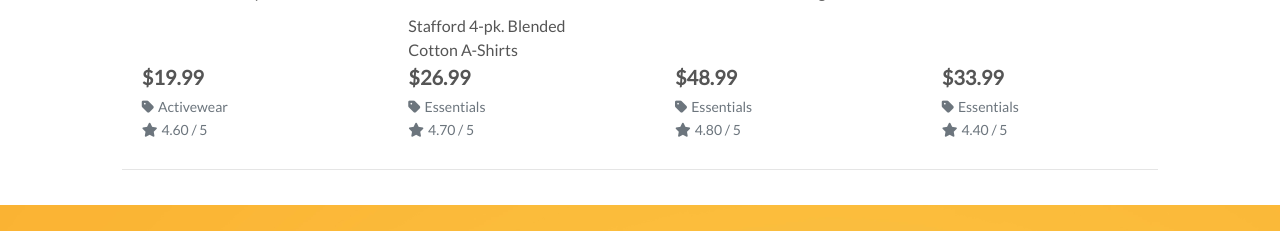
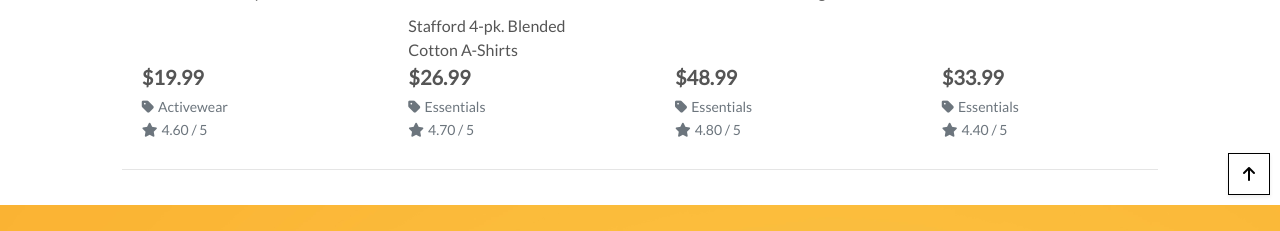
Before and after one commit to Sabri-bel/boutique_ado_v1, a Django app: a page that uses products/templates/products/products.html in a window 1280 px wide. Shown: the part 595-826 px from the top of the page. Run offline with Django 3.2, Linux system fonts and the light colour scheme; data comes from the database, SQL or seed files in the repository; some libraries are stand-ins or nearby versions.

Commit message:
add the back to top fucntionality

```diff
--- a/products/templates/products/products.html
+++ b/products/templates/products/products.html
@@ -114,6 +114,12 @@
 
     </div>
 </div>
+<!--back to top button-->
+<div class="btt-button shadow-sm rounded-0 border border-black">
+    <a class="btt-link d-flex h-100">
+        <i class="fas fa-arrow-up text-black mx-auto my-auto"></i>
+    </a>
+</div>
 
 {% endblock %}
 
@@ -124,6 +130,14 @@
 {% block postloadjs %}
     {{ block.super }}
 <script type="text/javascript">
+    //function for the back to top button functionality
+    $(',btt-link').click(function(e) {
+        window.scrollTo(0,0)
+    })
+</script>
+
+<script type="text/javascript">
+    //fucntion for the sorting fucntionality
     $('#sort-selector').change(function() {
         //1.capture the change event from the source selector itself = created a variable equal to "this"
         var selector = $(this);
--- a/static/css/base.css
+++ b/static/css/base.css
@@ -75,6 +75,18 @@ a.category-badge > span.badge:hover {
     color: #fff !important;
 }
 
+.btt-button {
+    height: 42px;
+    width: 42px;
+    position: fixed;
+    bottom: 10px;
+    right: 10px;
+}
+
+.btt-link {
+    cursor: pointer;
+}
+
 /* -------------------------------- Media Queries */
 
 /* Slightly larger container on xl screens */
```
